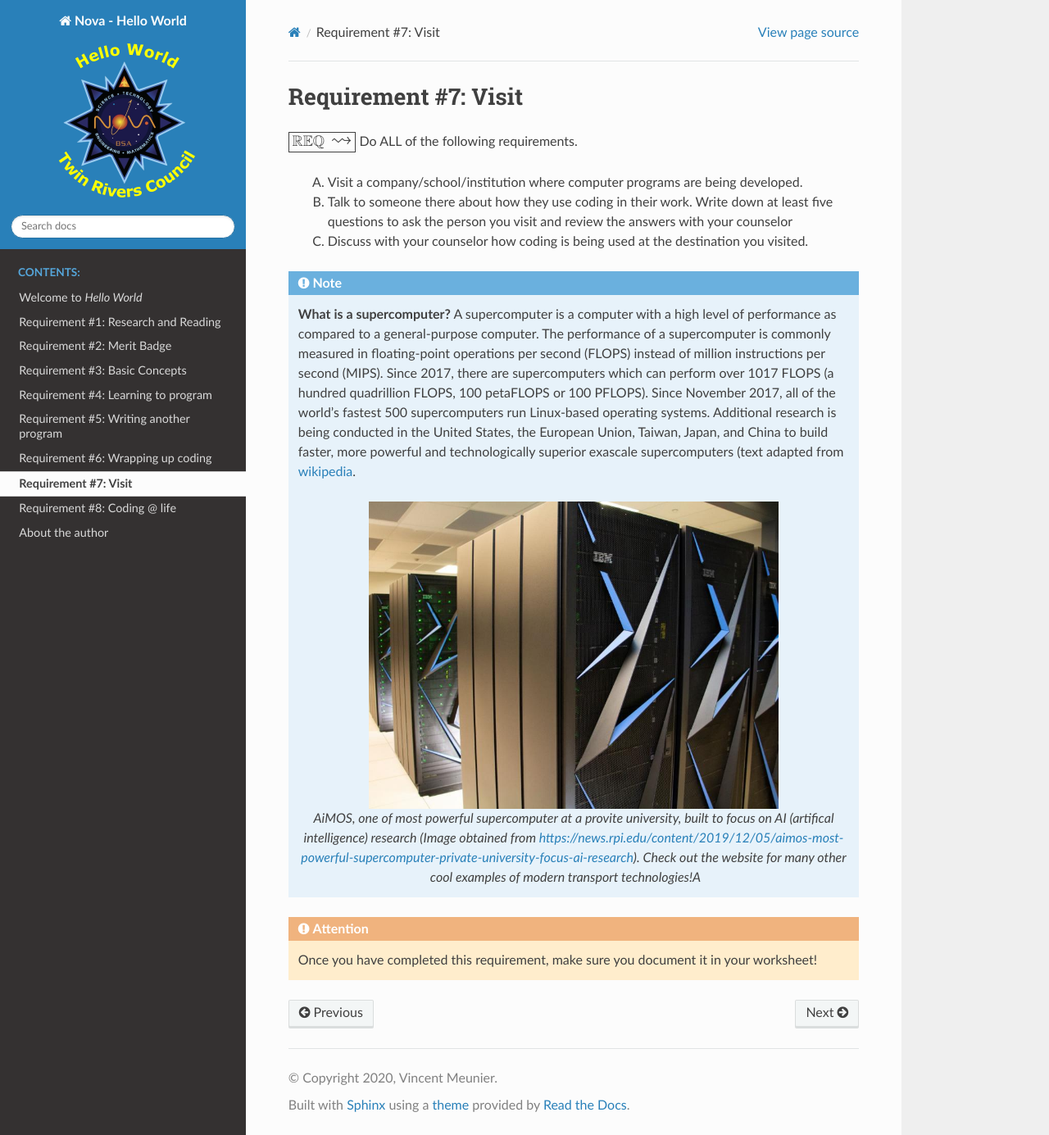
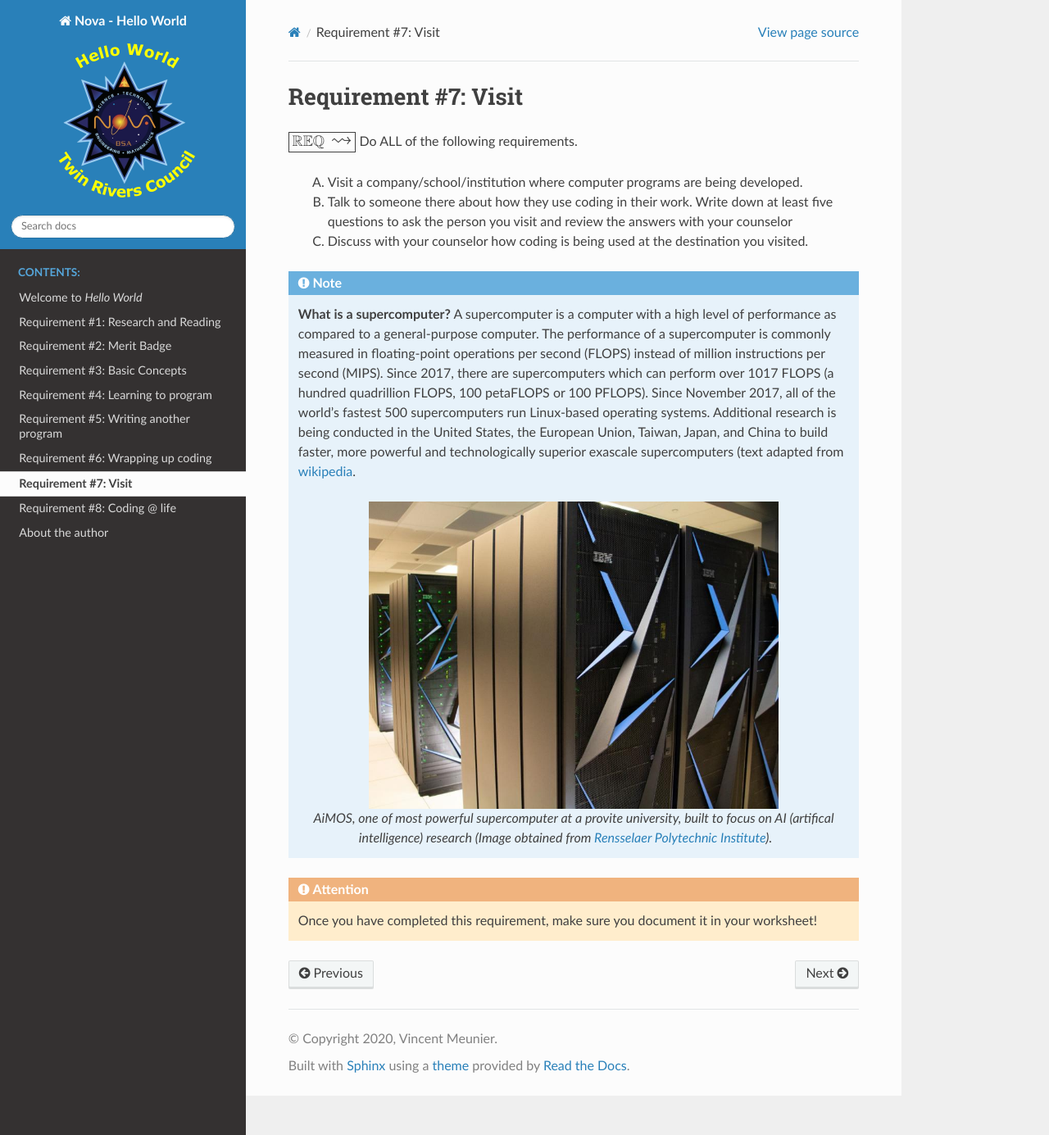
Before and after one commit to meuniv/novaworld, a Sphinx documentation site: the page built from source/requirement7.rst, in a window 1280 px wide and 1385 px high. Shown: the whole window at 82% size. Built offline with Sphinx 7.4.7 and the Read the Docs theme 2.0.0, drawn with Linux system fonts in a browser that asks for light colours.

Commit message:
small bug fixed

```diff
--- a/source/requirement7.rst
+++ b/source/requirement7.rst
@@ -7,9 +7,8 @@
       B. Talk to someone there about how they use coding in their work. Write down at least five questions to ask the person you visit and review the answers with your counselor
       C. Discuss with your counselor how coding is being used at the destination you visited.
 
-.. note::
-
-   **What is a supercomputer?** A supercomputer is a computer with a high level of performance as compared to a general-purpose computer. The performance of a supercomputer is commonly measured in floating-point operations per second (FLOPS) instead of million instructions per second (MIPS). Since 2017, there are supercomputers which can perform over 1017 FLOPS (a hundred quadrillion FLOPS, 100 petaFLOPS or 100 PFLOPS). Since November 2017, all of the world's fastest 500 supercomputers run Linux-based operating systems. Additional research is being conducted in the United States, the European Union, Taiwan, Japan, and China to build faster, more powerful and technologically superior exascale supercomputers (text adapted from `wikipedia <https://en.wikipedia.org/wiki/Supercomputer>`__.
+.. note::  **What is a supercomputer?**
+   A supercomputer is a computer with a high level of performance as compared to a general-purpose computer. The performance of a supercomputer is commonly measured in floating-point operations per second (FLOPS) instead of million instructions per second (MIPS). Since 2017, there are supercomputers which can perform over 1017 FLOPS (a hundred quadrillion FLOPS, 100 petaFLOPS or 100 PFLOPS). Since November 2017, all of the world's fastest 500 supercomputers run Linux-based operating systems. Additional research is being conducted in the United States, the European Union, Taiwan, Japan, and China to build faster, more powerful and technologically superior exascale supercomputers (text adapted from `wikipedia <https://en.wikipedia.org/wiki/Supercomputer>`__.
 
    .. figure:: _images/AiMOS_4.jpg
       :width: 500px
@@ -17,7 +16,7 @@
       :alt: alternate text
       :figclass: align-center
 
-      AiMOS, one of most powerful supercomputer at a provite university, built to focus on AI (artifical intelligence) research (Image obtained from https://news.rpi.edu/content/2019/12/05/aimos-most-powerful-supercomputer-private-university-focus-ai-research). Check out the website for many other cool examples of modern transport technologies!A
+      AiMOS, one of most powerful supercomputer at a provite university, built to focus on AI (artifical intelligence) research (Image obtained from `Rensselaer Polytechnic Institute <https://news.rpi.edu/content/2019/12/05/aimos-most-powerful-supercomputer-private-university-focus-ai-research>`__).
 
 
 
```
